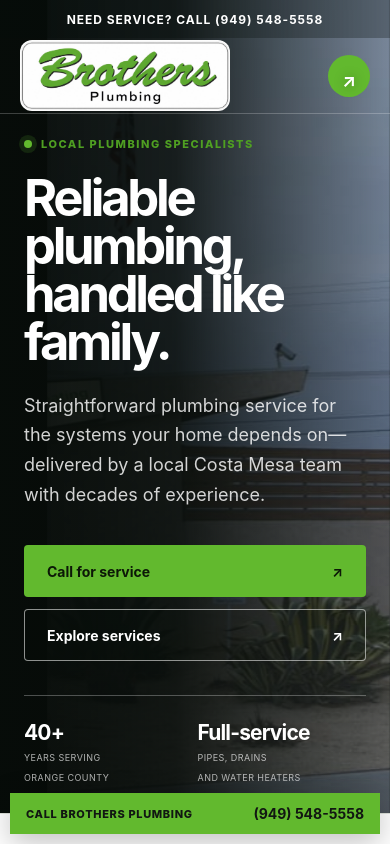
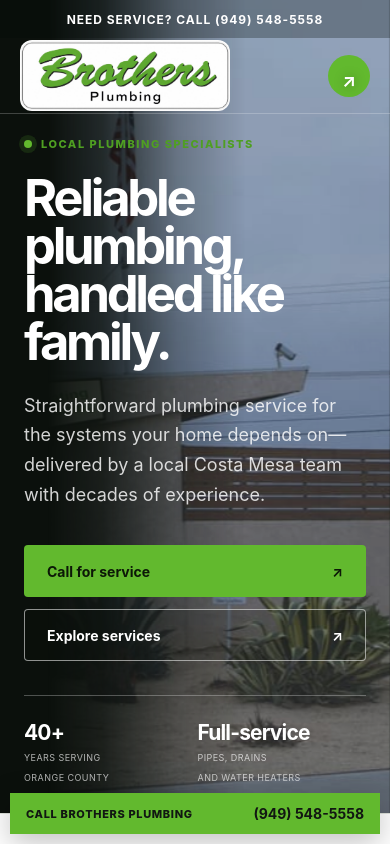
Before and after one commit to Timjriff/Brothers-plumbers, a Next.js app: page / in a window 390 px wide. Shown: the top 844 px of the page. Built offline with nearby package versions, Linux system fonts and the light colour scheme.

Commit message:
Fade hero photos directly into black background

```diff
--- a/app/globals.css
+++ b/app/globals.css
@@ -29,7 +29,7 @@ nav a:hover { color: var(--green); }
 .header-call span { display: block; color: var(--green); font-size: 10px; letter-spacing: .12em; text-transform: uppercase; margin-bottom: 4px; }
 
 .hero { min-height: max(760px, 100svh); position: relative; overflow: hidden; display: flex; align-items: center; justify-content: flex-start; background: #0b100c; border-bottom: 1px solid var(--line); color: var(--white); }
-.hero-slideshow { position: absolute; inset: 0 0 0 auto; z-index: 0; width: 68%; overflow: hidden; background: #111612; }
+.hero-slideshow { position: absolute; inset: 0 0 0 auto; z-index: 0; width: 68%; overflow: hidden; background: #111612; -webkit-mask-image: linear-gradient(to right, transparent 0%, rgba(0,0,0,.18) 16%, rgba(0,0,0,.72) 38%, #000 58%); mask-image: linear-gradient(to right, transparent 0%, rgba(0,0,0,.18) 16%, rgba(0,0,0,.72) 38%, #000 58%); }
 .hero-slide { position: absolute; inset: 0; width: 100%; height: 100%; object-fit: cover; object-position: center; opacity: 0; animation: heroCrossfade 18s ease-in-out infinite; will-change: opacity; }
 .hero-slide:nth-child(2) { animation-delay: 6s; }
 .hero-slide:nth-child(3) { animation-delay: 12s; }
@@ -43,7 +43,7 @@ nav a:hover { color: var(--green); }
   39% { opacity: 0; }
   100% { opacity: 0; }
 }
-.hero::before { content: ""; position: absolute; inset: 0; z-index: 1; background: linear-gradient(90deg, rgba(7,12,9,1) 0%, rgba(7,12,9,.98) 34%, rgba(7,12,9,.88) 46%, rgba(7,12,9,.58) 60%, rgba(7,12,9,.22) 76%, rgba(7,12,9,.05) 100%); }
+.hero::before { content: ""; position: absolute; inset: 0; z-index: 1; background: none; pointer-events: none; }
 .hero-copy { width: min(62%, 880px); padding: 140px 7vw 36px; position: relative; z-index: 2; }
 .eyebrow, .section-label { display: inline-flex; align-items: center; gap: 9px; color: var(--green-dark); font-size: 11px; font-weight: 800; letter-spacing: .14em; text-transform: uppercase; }
 .eyebrow i { width: 8px; height: 8px; background: var(--green); border-radius: 50%; box-shadow: 0 0 0 5px rgba(98,185,46,.15); }
@@ -177,7 +177,7 @@ footer { padding: 65px 7vw 25px; background: #0c100d; color: #fff; display: grid
   .hero { min-height: 760px; }
   .hero-slideshow { inset: 0 0 0 12%; width: auto; }
   .hero-slide-truck { object-position: 55% center; }
-  .hero::before { background: linear-gradient(90deg, rgba(7,12,9,.98) 0%, rgba(7,12,9,.88) 45%, rgba(7,12,9,.52) 72%, rgba(7,12,9,.18) 100%); }
+  .hero::before { background: none; }
   .hero-copy { width: 100%; padding: 132px 24px 28px; }
   .hero h1 { font-size: clamp(48px, 13vw, 70px); }
   .hero-actions { flex-direction: column; }
```
